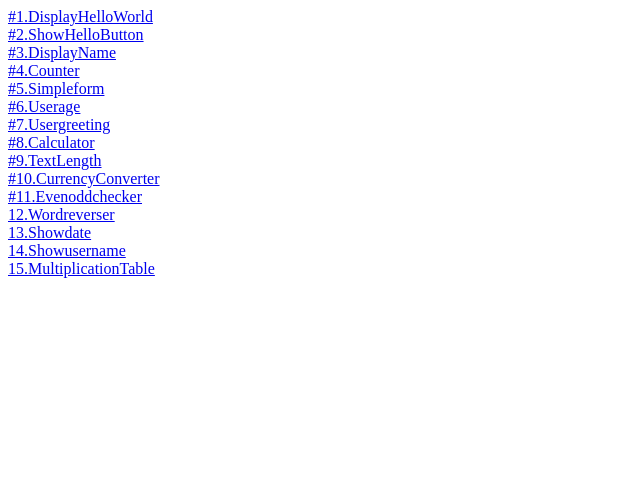
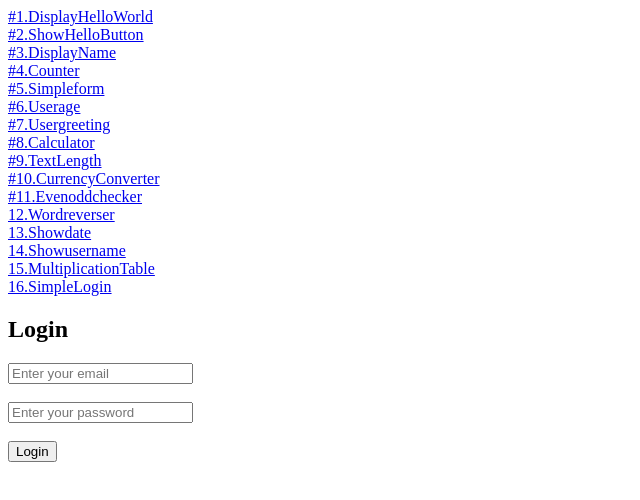
Before and after one commit to Xavierbaliw/ACTIVITY-8-Angular-Components, an Angular app: page /simplelogin in a window 1280 px wide. Before the commit this address led to /. Shown: the top 500 px of the page, without its empty margins (0-640 px from the left). Built offline with nearby package versions, Linux system fonts and the light colour scheme.

Commit message:
16TH COMMIT - ADD simplelogin

```diff
--- a/src/app/app.component.html
+++ b/src/app/app.component.html
@@ -28,6 +28,8 @@
 <br>
 <a routerLink="multiplicationtable">15.MultiplicationTable</a>
 <br>
+<a routerLink="simplelogin">16.SimpleLogin</a>
+<br>
 
 
 
--- a/src/app/app.module.ts
+++ b/src/app/app.module.ts
@@ -21,6 +21,7 @@ import {WordreverserComponent} from "./component/wordreverser/wordreverser.compo
 import {ShowdateComponent} from "./component/showdate/showdate.component";
 import {ShowusernameComponent} from "./component/showusername/showusername.component";
 import {MultiplicationtableComponent} from "./component/multiplicationtable/multiplicationtable.component";
+import {SimpleloginComponent} from "./component/simplelogin/simplelogin.component";
 
 
 const routes: Routes = [
@@ -39,6 +40,7 @@ const routes: Routes = [
   {path: 'showdate', component: ShowdateComponent},
   {path: 'showusername', component: ShowusernameComponent},
   {path: 'multiplicationtable', component: MultiplicationtableComponent},
+  {path: 'simplelogin', component: SimpleloginComponent},
 
 
 
@@ -74,6 +76,7 @@ const routes: Routes = [
     ShowdateComponent,
     ShowusernameComponent,
     MultiplicationtableComponent,
+    SimpleloginComponent,
   ],
 
   providers:[
--- /dev/null
+++ b/src/app/component/simplelogin/simplelogin.component.html
@@ -0,0 +1,13 @@
+<div class="login-container">
+  <h2>Login</h2>
+
+  <input [(ngModel)]="email" type="email" placeholder="Enter your email" required />
+  <br>
+  <br>
+  <input [(ngModel)]="password" type="password" placeholder="Enter your password" required />
+  <br>
+  <br>
+  <button (click)="login()">Login</button>
+
+  <p *ngIf="message">{{ message }}</p>
+</div>
--- /dev/null
+++ b/src/app/component/simplelogin/simplelogin.component.ts
@@ -0,0 +1,20 @@
+import { Component } from '@angular/core';
+
+@Component({
+  selector: 'app-simplelogin',
+  templateUrl: './simplelogin.component.html',
+  styleUrl: './simplelogin.component.css'
+})
+export class SimpleloginComponent {
+  email: string = '';
+  password: string = '';
+  message: string = '';
+
+  login() {
+    if (this.email && this.password) {
+      this.message = `Logged in successfully!`;
+    } else {
+      this.message = 'Please enter both email and password.';
+    }
+  }
+}
```
Also changed, not shown: src/app/component/simplelogin/simplelogin.component.css (added), 1 other file (tests, documents, lock files or other folders).
